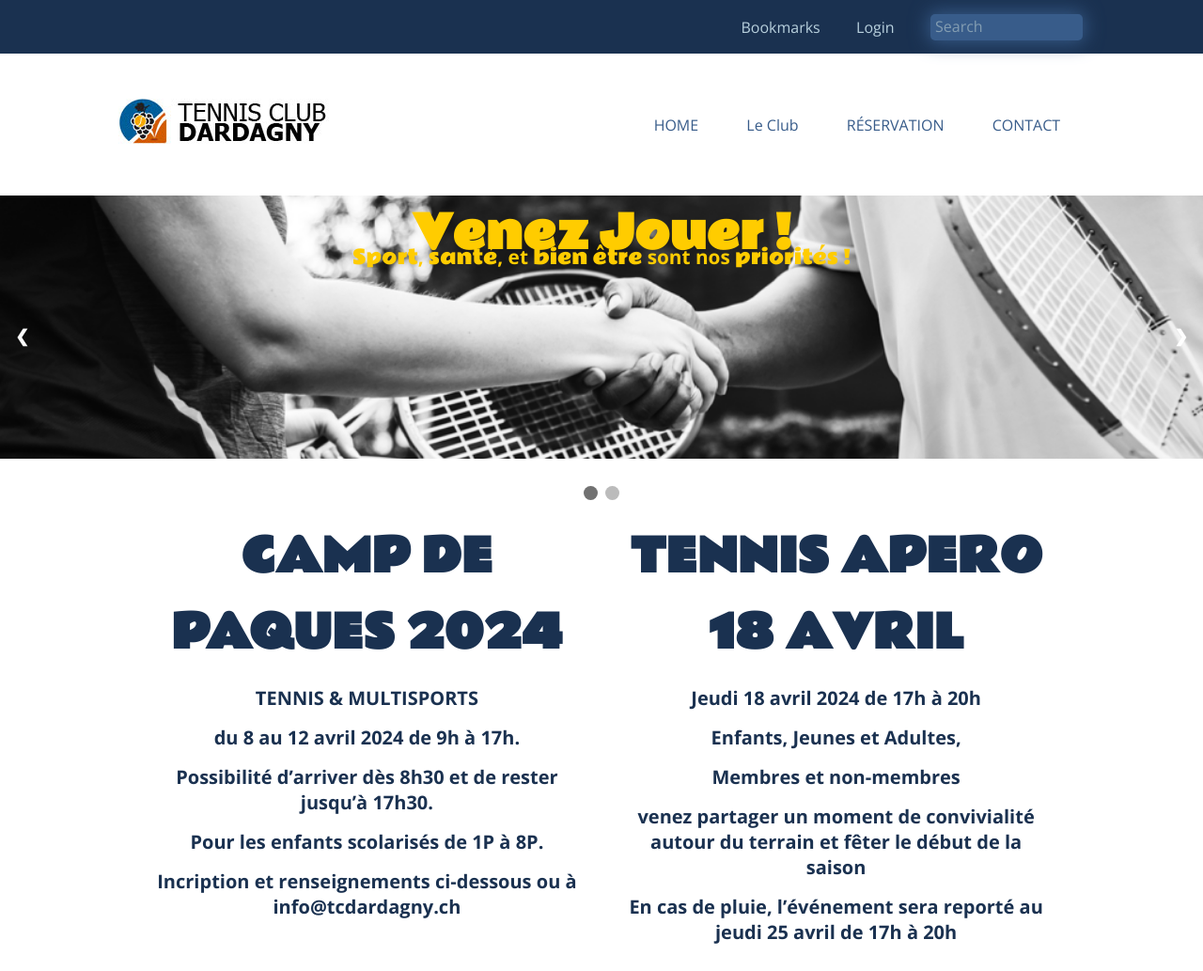
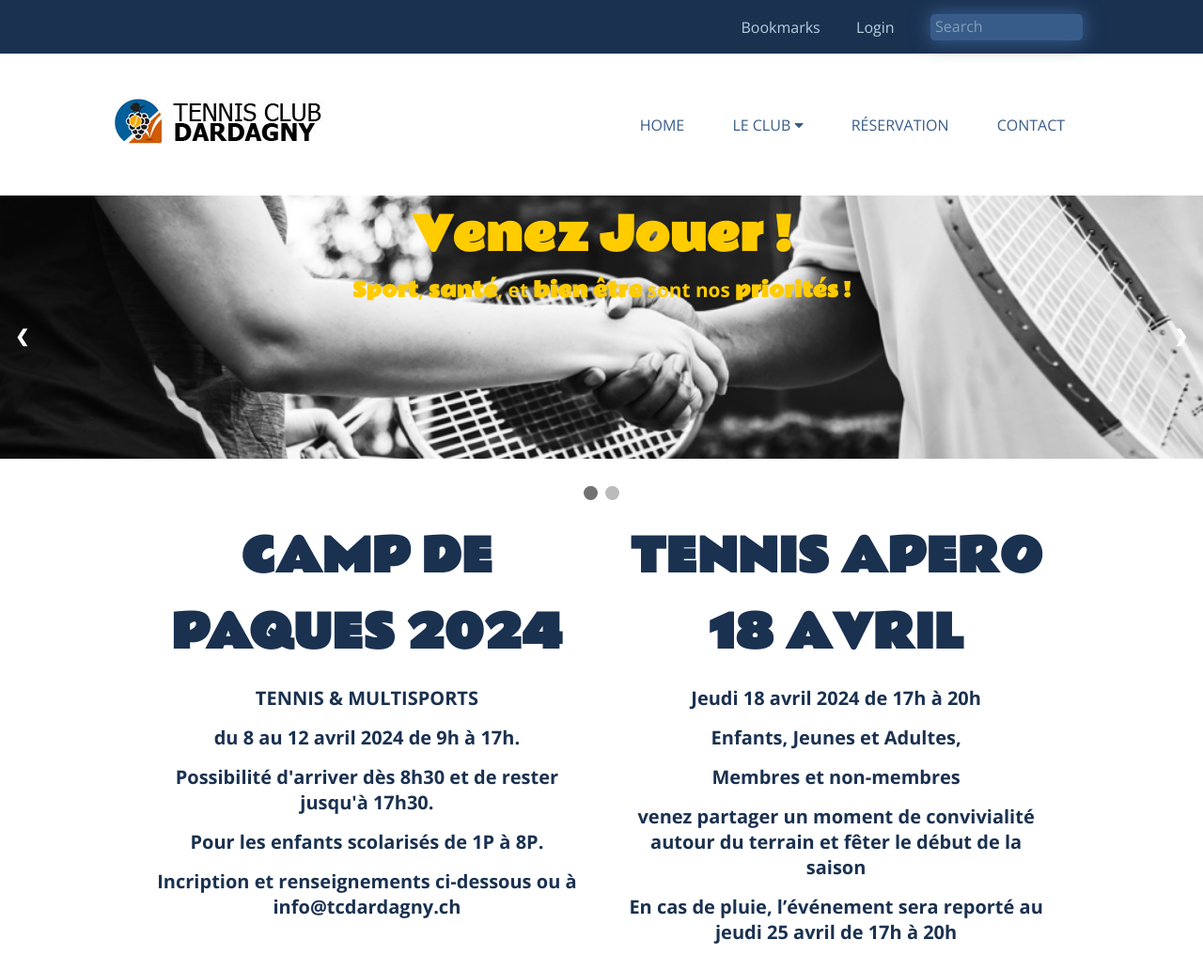
Before and after one commit to DaBoss120/TC-Dardagny, a PHP site: page / in a window 1280 px wide. Shown: the top 1033 px of the page at 94% size. Run offline with PHP 8.4, Linux system fonts and the light colour scheme.

Commit message:
Elements added and updated
- Added a sub-navigation for LE CLUB.
- Updated text in carousel images to make it appear better on resize

```diff
--- a/WEB/CSS/style.css
+++ b/WEB/CSS/style.css
@@ -95,6 +95,49 @@ html * {
     color: #385c8a;
     text-decoration: none;
 }
+.LeClub {
+    transition: all 0.3s;
+    z-index: 1;
+}
+.subnav-content{
+    transition: all 0.3s;
+}
+.bottom_header .subnav-content {
+    opacity: 0%;
+    /* display: none; */
+    display: flex;
+    flex-direction: column;
+    align-items: center;
+    background-color: #1a3150;
+    background: rgba(255, 255, 255, 0.50);
+    border-radius: 16px;
+    box-shadow: 0 4px 30px rgba(0, 0, 0, 0.1);
+    backdrop-filter: blur(10px);
+    -webkit-backdrop-filter: blur(10px);
+    border: 1px solid rgba(255, 255, 255, 0.25);
+    margin-top: 5px;
+    position: absolute;
+    z-index: 0;
+}
+/*.LeClub:hover*/ .subnav-content.show {
+    opacity: 100%;
+    height: auto;
+    z-index: 1;
+
+}
+.subnav-content a{
+    transition: all 0.3s;
+    position: relative;
+    margin: 0px;
+    z-index: 0;
+    font-size: 2px;
+}
+.subnav-content.show a {
+    margin: 8px;
+    color: #385c8a;
+    z-index: 1;
+    font-size: 1rem;
+}
 
 .carousel {
     max-width: 1800px;
@@ -146,10 +189,10 @@ html * {
 
 .prev:hover,
 .next:hover {
-background: rgba(255, 255, 255, 0.13);
-box-shadow: 0 4px 30px rgba(0, 0, 0, 0.1);
-backdrop-filter: blur(6px);
--webkit-backdrop-filter: blur(6px);
+    background: rgba(255, 255, 255, 0.13);
+    box-shadow: 0 4px 30px rgba(0, 0, 0, 0.1);
+    backdrop-filter: blur(6px);
+    -webkit-backdrop-filter: blur(6px);
 }
 
 /* Caption text */
@@ -161,8 +204,37 @@ backdrop-filter: blur(6px);
     font-family: Rammetto-One;
 
 }
+/* .carouselSlides:first-of-type{
+    width: 100%;
+    height: 500px;
+    background-color: #16283f;
+    background-image:url("../IMG/CarouselIMG1.png") ;
+    background-repeat: no-repeat;
+    background-
+} */
+ .slideText{
+    font-weight: bolder;
+ }
+ .carouselSlides .slideText h2{
+    font-weight: bolder;
+    font-family: Rammetto-One;
+    font-size: 3rem;
+ }
 
-.carouselSlides:first-of-type .captionTitle {
+ .carouselSlides .slideText p{
+    font-weight: bolder;
+    font-family: Rammetto-One;
+    font-size: 1.3rem;
+ }
+.carouselSlides:first-of-type .slideText{
+    text-align: center;
+    position: absolute;
+    top:60px ;
+    left: 50%;
+    transform: translate(-50%, -50%);
+    color: #ffcc00;
+}
+/* .carouselSlides:first-of-type .captionTitle {
     text-align: center;
     font-size: 3rem;
     font-weight: bolder;
@@ -175,8 +247,32 @@ backdrop-filter: blur(6px);
     text-align: center;
     color: #ffcc00;
     top: 6vh;
+} */
+.carouselSlides:nth-of-type(2) .slideText h2:first-of-type{
+    font-weight: bolder;
+    font-family: Rammetto-One;
+    font-size: 2rem;
+}
+.carouselSlides:nth-of-type(2) .slideText h2:nth-of-type(2){
+    font-weight: bolder;
+    font-family: Rammetto-One;
+    font-size: 2.5rem;
+}
+.carouselSlides:nth-of-type(2) .slideText h3{
+    font-weight: bolder;
+    font-family: Rammetto-One;
+    font-size: 1.5rem;
+}
+.carouselSlides:nth-of-type(2) .slideText{
+    color: white;
+    text-align: center;
+    position: absolute;
+    top: 50%;
+    left: 3%;
+    transform: translate(.50%, -50%);
 }
 
+/*
 .carouselSlides:nth-of-type(2) .captionTitle {
 
     font-size: 2.5vw;
@@ -195,7 +291,7 @@ backdrop-filter: blur(6px);
     font-size: 1.5vw;
     top: 50%;
     left: 5vw;
-}
+} */
 
 @media screen and (min-width: 1500px) {
     .carouselSlides:nth-of-type(2) .captionTitle {
@@ -218,6 +314,7 @@ backdrop-filter: blur(6px);
         font-size: 13.56px;
     }
 }
+
 .dot {
     cursor: pointer;
     height: 15px;
@@ -228,25 +325,28 @@ backdrop-filter: blur(6px);
     display: inline-block;
     transition: background-color 0.6s ease;
 }
+
 .active,
 .dot:hover {
     background-color: #717171;
 }
 
-.events{
+.events {
     display: flex;
     flex-direction: row;
     justify-content: center;
     flex-wrap: wrap;
-    color:#1a3150;
+    color: #1a3150;
 
 }
-.events div h1{
+
+.events div h1 {
     font-size: 3rem;
-    font-family:Rammetto-One ;
+    font-family: Rammetto-One;
 
 }
-.events > div{
+
+.events>div {
     display: flex;
     flex-direction: column;
     text-align: center;
@@ -255,16 +355,20 @@ backdrop-filter: blur(6px);
     margin: 0px 2vw;
     max-width: 650px;
 }
-.events .textEvent{
-    min-height :500px ;
+
+.events .textEvent {
+    min-height: 500px;
 }
-.events .textEvent > *{
+
+.events .textEvent>* {
     margin: 15px 0px;
 }
-.events p{
+
+.events p {
     font-size: 20px;
     font-weight: 700;
 }
+
 .events img {
     width: 35vw;
     min-width: 444px;
--- a/WEB/JS/script.js
+++ b/WEB/JS/script.js
@@ -3,26 +3,40 @@
 let slideIndex = 1;
 showSlides(slideIndex)
 
-function plusSlides(nb){
+document.querySelector('.LeClub').addEventListener('mouseover', event => {
+    document.querySelector('.subnav-content').classList.add('show');
+});
+document.querySelector('.LeClub').addEventListener('mouseout', event => {
+
+    setTimeout(() => {
+        if (!document.querySelector('.LeClub').matches(':hover')) {
+            document.querySelector('.subnav-content').classList.remove('show')
+        }
+    }, 1000);
+
+});
+
+
+function plusSlides(nb) {
     showSlides(slideIndex += nb);
 }
 
-function currentSlide(nb){
+function currentSlide(nb) {
     showSlides(slideIndex = nb);
 }
 
-function showSlides(nb){
+function showSlides(nb) {
     let i;
     let slides = document.getElementsByClassName("carouselSlides");
     let dots = document.getElementsByClassName("dot");
-    if(nb > slides.length ){slideIndex = 1};
-    if(nb < 1){slideIndex = slides.length}
-    for(i = 0; i < slides.length; i++){
+    if (nb > slides.length) { slideIndex = 1 };
+    if (nb < 1) { slideIndex = slides.length }
+    for (i = 0; i < slides.length; i++) {
         slides[i].style.display = "none";
     }
-    for(i = 0; i< dots.length; i++){
+    for (i = 0; i < dots.length; i++) {
         dots[i].className = dots[i].className.replace(" active", "");
     }
-    slides[slideIndex-1].style.display = "block";
-    dots[slideIndex-1].className += " active";
+    slides[slideIndex - 1].style.display = "block";
+    dots[slideIndex - 1].className += " active";
 }
--- a/WEB/index.html
+++ b/WEB/index.html
@@ -6,6 +6,7 @@
     <meta name="viewport" content="width=device-width, initial-scale=1.0">
     <title>TC Dardagny - Tennis club de Dardagny - Suisse</title>
     <link rel="stylesheet" href="CSS/style.css">
+    <link rel="stylesheet" href="https://cdnjs.cloudflare.com/ajax/libs/font-awesome/4.7.0/css/font-awesome.min.css">
 </head>
 
 <body>
@@ -30,8 +31,15 @@
                     <li>
                         <a href="#">HOME</a>
                     </li>
-                    <li>
-                        <a href="#">Le Club</a>
+                    <li class="LeClub">
+                        <a href="#">LE CLUB <i class="fa fa-caret-down"></i></a>
+                        <div class="subnav-content">
+                            <a href="#">COMITE</a>
+                            <a href="#">COURS DE TENNIS</a>
+                            <a href="#">ADHESION</a>
+                            <a href="#">PAIEMENT</a>
+                            <a href="#">REGLEMENT ET STATUTS</a>
+                        </div>
                     </li>
                     <li>
                         <a href="#">RÉSERVATION</a>
@@ -48,16 +56,20 @@
             <div class="carouselSlides">
 
                 <img src="IMG/CarouselIMG1.png" alt="CarouselIMG1" style="width:100%">
-                <div class="captionTitle">Venez Jouer !</div>
-                <div class="captionText">Sport<b>,</b> santé<b>, et</b> bien être <b>sont nos</b> priorités !</div>
+                <div class="slideText">
+                    <h2>Venez Jouer !</h2>
+                    <p>Sport<b>,</b> santé<b>, et</b> bien être <b>sont nos</b> priorités !</p>
+                </div>
             </div>
 
             <div class="carouselSlides">
 
                 <img src="IMG/CarouselIMG2.png" alt="CarouselIMG2" style="width:100%">
-                <div class="captionTitle">Cours Juniors</div>
-                <div class="captionTitle">Hiver 2023-2024</div>
-                <div class="captionText">Inscriptions ouvertes</div>
+                <div class="slideText">
+                    <h2 >Cours Juniors</h2>
+                    <h2 >Hiver 2023-2024</h2>
+                    <h3 >Inscriptions ouvertes</h3>
+                </div>
             </div>
             <a class="prev" onclick="plusSlides(-1)">&#10094;</a>
             <a class="next" onclick="plusSlides(1)">&#10095;</a>
@@ -77,7 +89,7 @@
                     </h1>
                     <p>TENNIS & MULTISPORTS</p>
                     <p>du 8 au 12 avril 2024 de 9h à 17h.</p>
-                <p>Possibilité d’arriver dès 8h30 et de rester jusqu’à 17h30.</p>
+                    <p>Possibilité d'arriver dès 8h30 et de rester jusqu'à 17h30.</p>
                     <p>Pour les enfants scolarisés de 1P à 8P.
                     </p>
                     <p>Incription et renseignements ci-dessous ou à info@tcdardagny.ch
```
Lines whose indentation alone changed are shown as unchanged.
